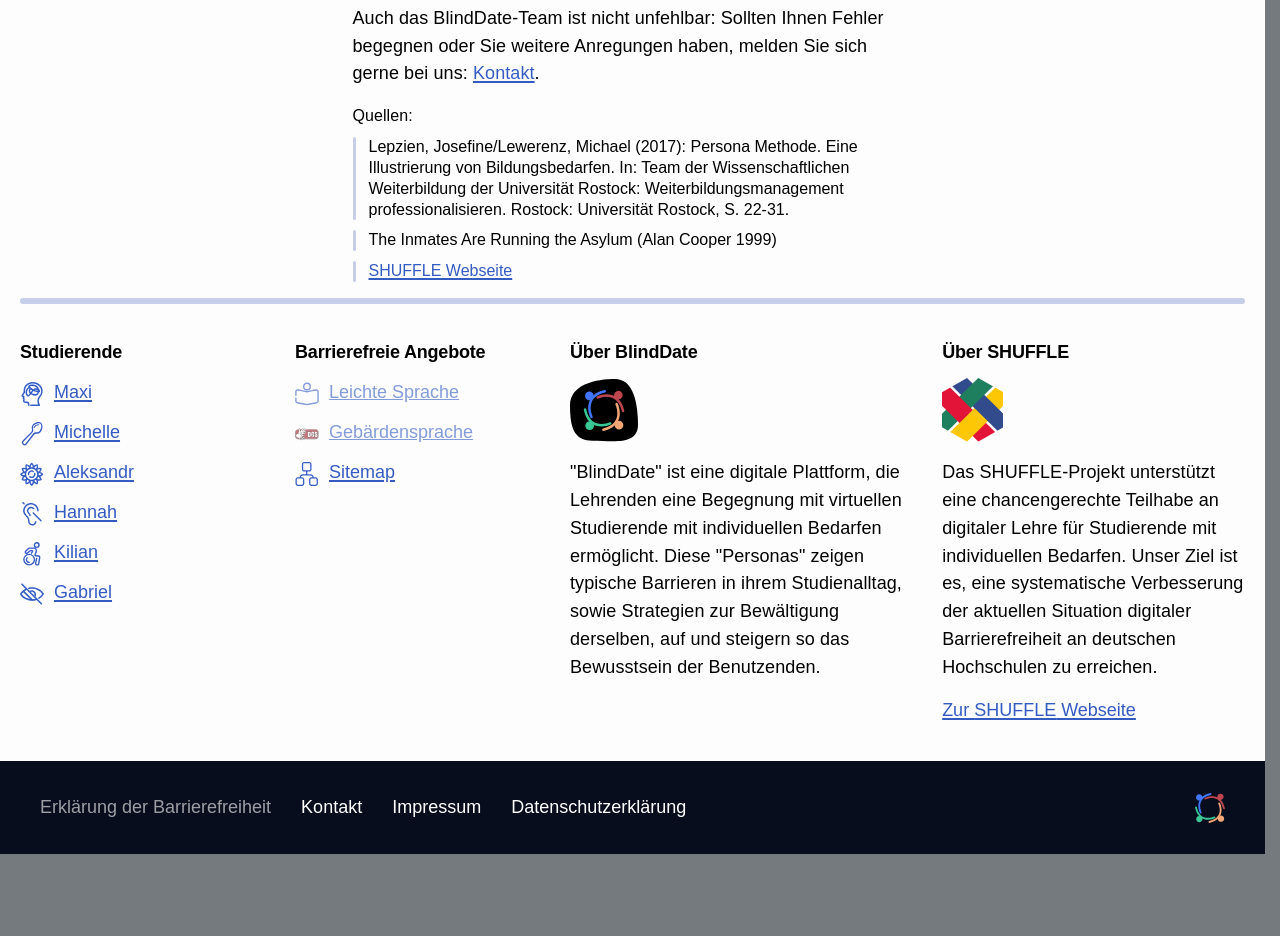
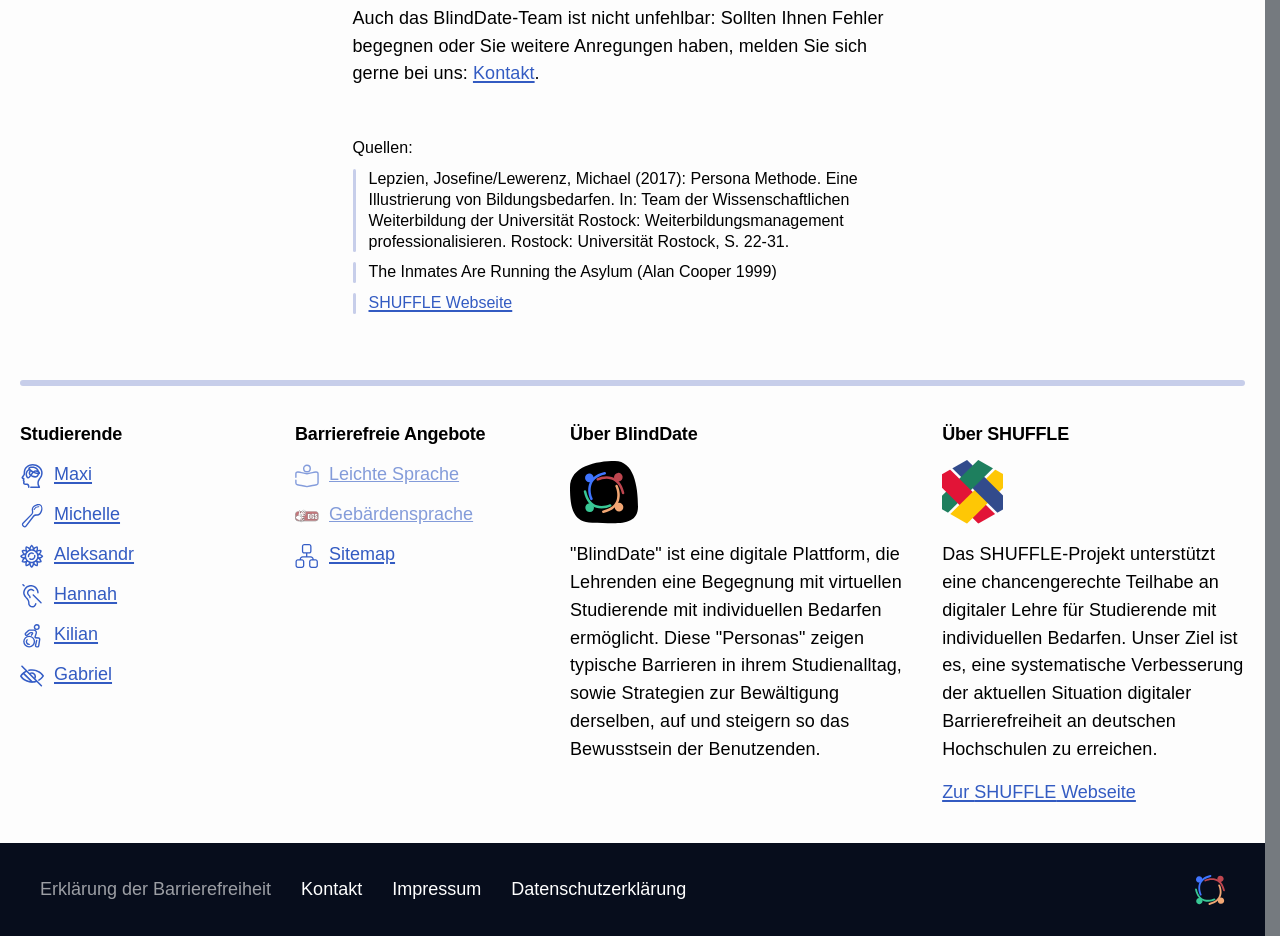
Before and after one commit to shuffle-project/blinddate, a SvelteKit app: page /persona-entwicklung in a window 1280 px wide. Shown: the part 3140-4076 px from the top of the page. Before the commit the page ends 3994 px from the top, so only its background shows below. Built offline with nearby package versions, Linux system fonts and the light colour scheme; a small style sheet from the web is missing.

Commit message:
add buttom padding to subpages

```diff
--- a/src/routes/(additionalSubpages)/+layout.svelte
+++ b/src/routes/(additionalSubpages)/+layout.svelte
@@ -37,6 +37,10 @@
 	.background-black {
 		background-color: var(--color-black);
 		width: 100%;
+	}
+
+	main {
+		padding-bottom: 3.125rem;
 	}
 
 	header {
--- a/src/routes/(additionalSubpages)/persona-entwicklung/+page.svelte
+++ b/src/routes/(additionalSubpages)/persona-entwicklung/+page.svelte
@@ -105,6 +105,7 @@
 			>.
 		</p>
 
+		<div class="sources-wrapper">
 			<Sources
 				sources={[
 					{
@@ -123,10 +124,15 @@
 			/>
 		</div>
 	</div>
+</div>
 
 <style lang="scss">
 	.wrapper {
 		background-color: var(--color-background-body);
+
+		.sources-wrapper {
+			margin-block-start: 3.125rem;
+		}
 
 		.persona-progress-wrapper {
 			background: linear-gradient(var(--color-black) 50%, var(--color-background-body) 50%);
--- a/src/routes/(additionalSubpages)/wichtige-begriffe/+page.svelte
+++ b/src/routes/(additionalSubpages)/wichtige-begriffe/+page.svelte
@@ -447,7 +447,7 @@
 		margin-inline: auto;
 
 		.sources-wrapper {
-			margin-block: 3.125rem;
+			margin-block-start: 3.125rem;
 		}
 
 		.table-of-contents {
```
Lines whose indentation alone changed are shown as unchanged.
